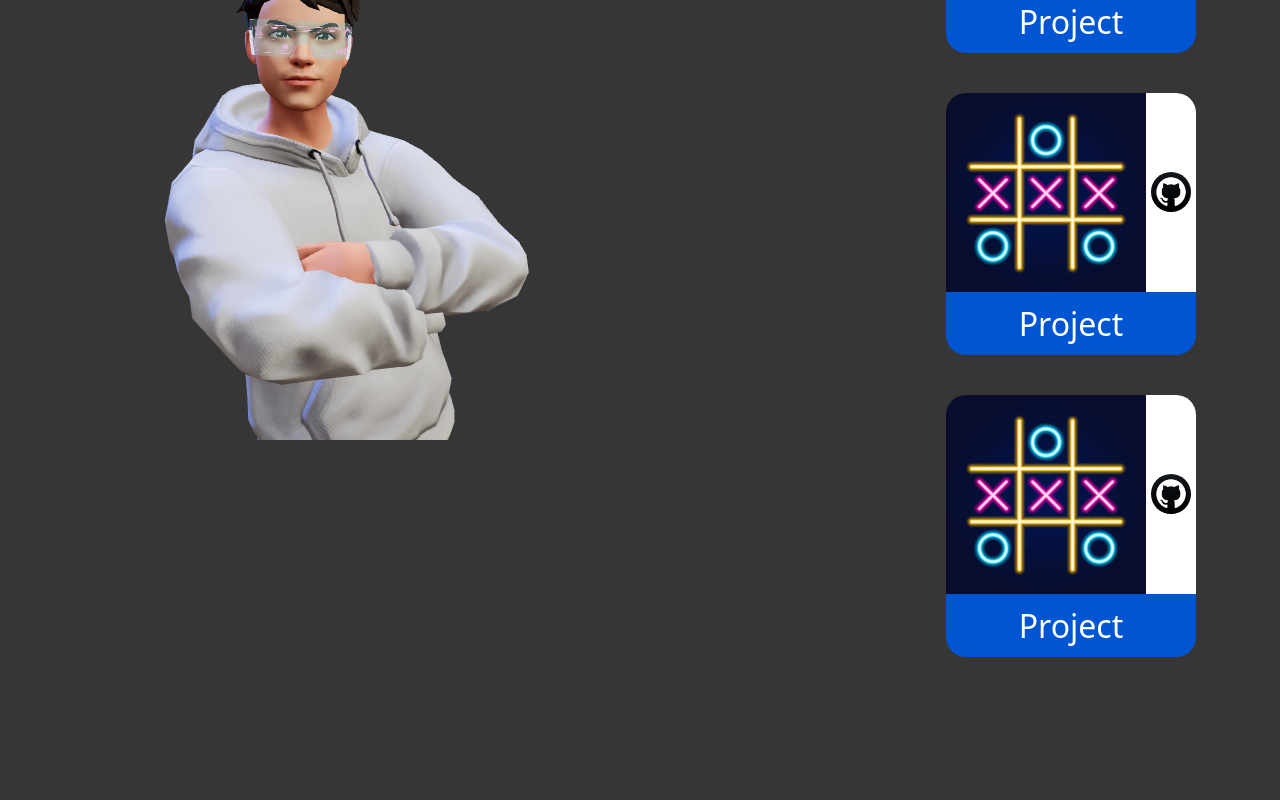
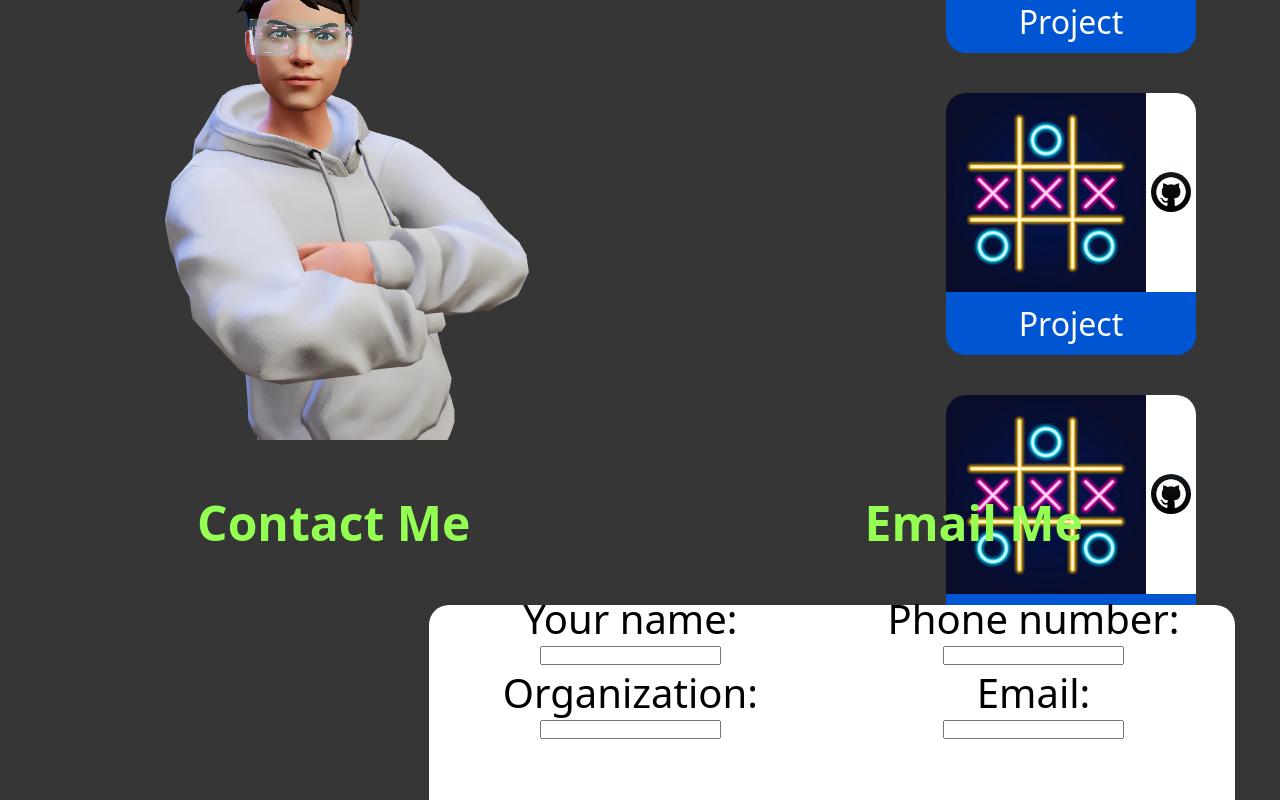
Before and after one commit to DaveHdz13/Portfolio, a React (Vite) app: page / in a window 1280 px wide. Shown: the part 2000-2800 px from the top of the page. Before the commit the page ends 2677 px from the top, so only its background shows below. Built offline with nearby package versions, Linux system fonts and the light colour scheme.

Commit message:
Contact section added (at 30%)

```diff
--- a/src/App.jsx
+++ b/src/App.jsx
@@ -3,6 +3,7 @@ import Navbar from './components/Navbar/Navbar'
 import Home from './components/Home/Home'
 import AboutMe from './components/About/AboutMe'
 import Projects from './components/Projects/Projects'
+import Contact from './components/Contact/Contact'
 
 function App() {
   return (
@@ -11,6 +12,7 @@ function App() {
       <Home />
       <AboutMe />
       <Projects />
+      <Contact />
     </>
   )
 }
--- /dev/null
+++ b/src/components/Contact/Contact.jsx
@@ -0,0 +1,40 @@
+import React from "react";
+import './contact.css';
+
+function Contact() {
+  return(
+    <section className="contact-section">
+      <div className="contact-header">
+        <h1>Contact Me</h1>
+        <h1>Email Me</h1>
+      </div>
+      <div className="contact-me">
+        <div className="icons-section">
+          <p>Icons here</p>
+        </div>
+        <div className="form-section">
+          <form>
+            <div className="form-box1">
+              <label htmlFor="name">Your name:</label>
+              <input type="text" name="v-name" id="vName" />
+              <label htmlFor="name">Organization:</label>
+              <input type="text" name="v-organization" id="vOrganization" />
+            </div>
+            <div className="form-box2">
+              <label htmlFor="name">Phone number:</label>
+              <input type="number" name="v-phoneNumber" id="vPhoneNumber" />
+              <label htmlFor="name">Email:</label>
+              <input type="e-mail" name="v-email" id="vEmail" />
+            </div>
+            <div className="form-box">
+              <label htmlFor="name">Message:</label>
+              <input type="description" name="v-message" id="vMessage" />
+            </div>
+          </form>
+        </div>
+      </div>
+    </section>
+  )
+}
+
+export default Contact
--- /dev/null
+++ b/src/components/Contact/contact.css
@@ -0,0 +1,60 @@
+.contact-section {
+  width: 100%;
+  height: 100vh;
+}
+.contact-header {
+  width: 100%;
+  display: flex;
+  justify-content: space-around;
+}
+.contact-header > h1 {
+  font-size: 3em;
+  color: #94ff52;
+  padding: 50px;
+}
+.contact-me {
+  width: 100%;
+  display: flex;
+  align-items: center;
+}
+.icons-section {
+  width: 30%;
+}
+.form-section {
+  width: 70%;
+  display: flex;
+  justify-content: center;
+  align-items: center;
+}
+form {
+  width: 90%;
+  height: 80vh;
+  background-color: #fff;
+  border-radius: 20px;
+  display: flex;
+  justify-content: space-evenly;
+  flex-wrap: wrap;
+}
+.form-box1, .form-box2 {
+  width: 50%;
+  height: 15vh;
+  display: flex;
+  align-items: center;
+  justify-content: center;
+  flex-direction: column;
+}
+.form-box {
+  width: 100%;
+  display: flex;
+  justify-content: center;
+  align-items: flex-start;
+  flex-direction: column;
+  margin: 0 30px;
+}
+.form-box > input {
+  width: 70%;
+  height: 25vh;
+}
+label {
+  font-size: 2.5em;
+}
--- a/src/components/Projects/projects.css
+++ b/src/components/Projects/projects.css
@@ -3,6 +3,9 @@
   display: flex;
   justify-content: space-evenly;
   align-items: center;
+}
+.projects-section > .left {
+  justify-content: end;
 }
 .right, .left {
   width: 50%;
@@ -11,9 +14,6 @@
   justify-content: center;
   align-items: center;
   flex-direction: column;
-}
-.left {
-  justify-content: end;
 }
 .projects-section > .right {
   flex-direction: column;
```
